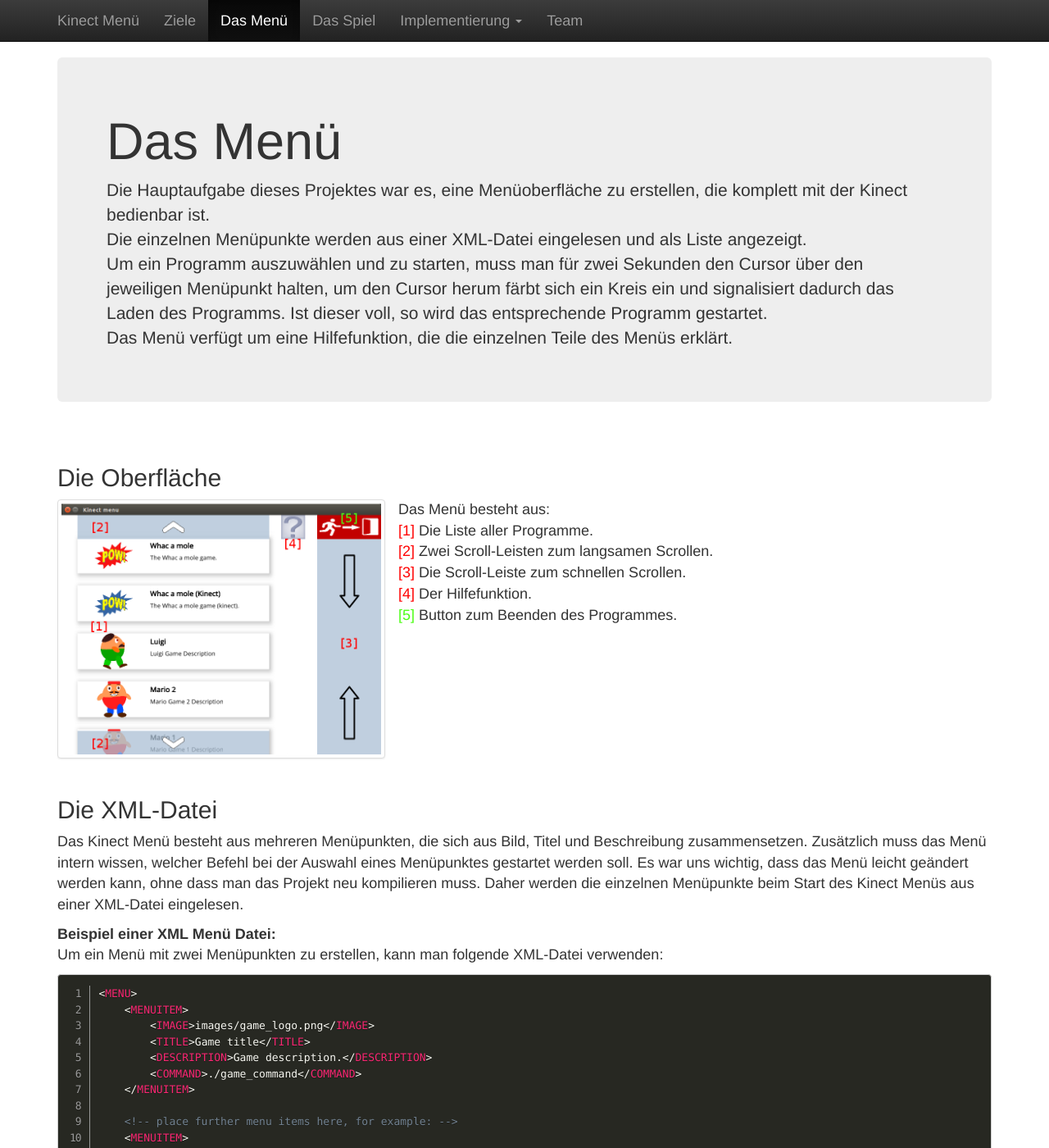
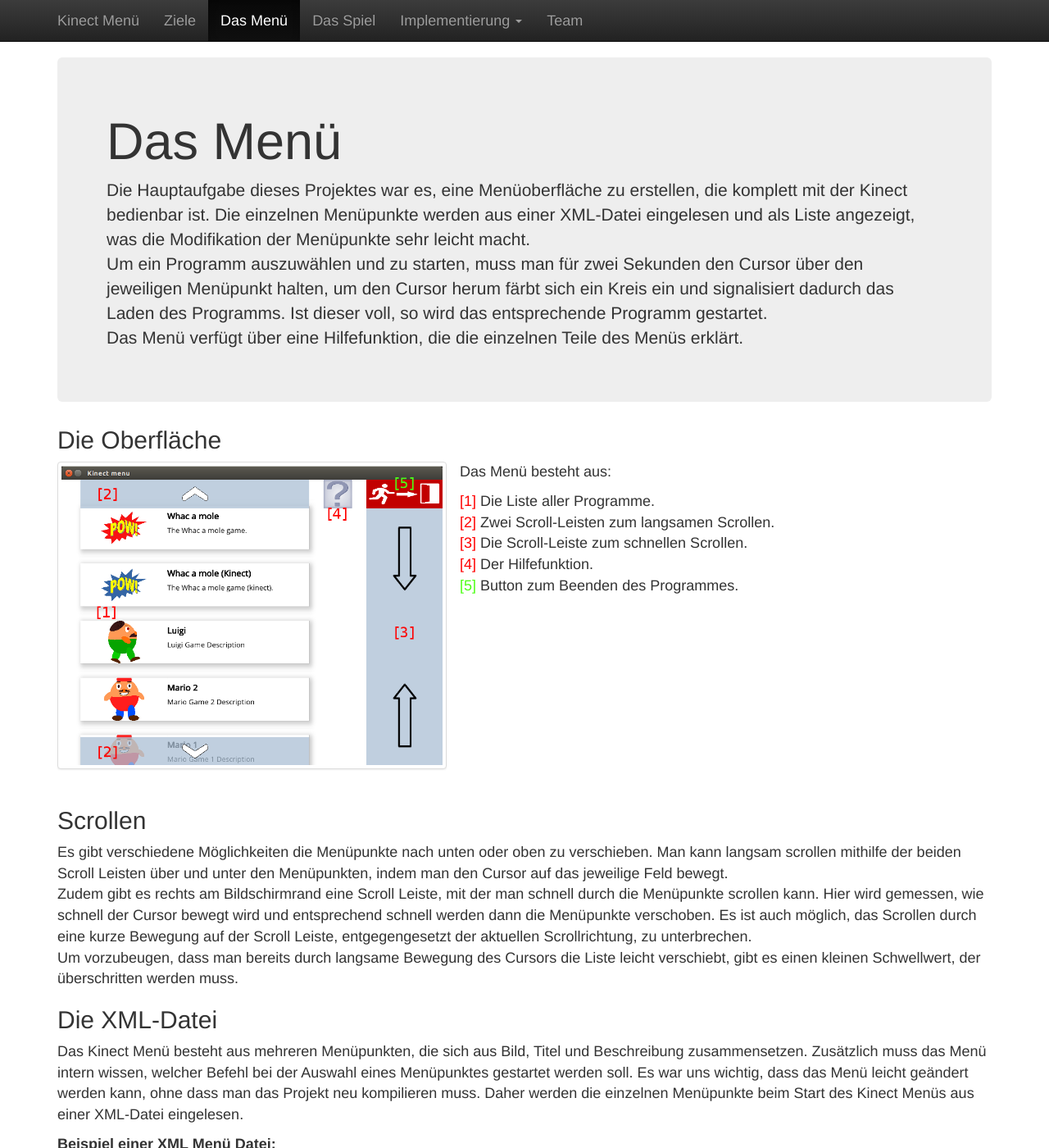
Before and after one commit to dagophil/sfml_openni, a Jekyll site: the page built from menu.html, in a window 1280 px wide and 1400 px high. Shown: the whole window at 82% size. Built offline with Jekyll 4.4.1, drawn with Linux system fonts in a browser that asks for light colours; some of the changed text lies outside the part shown.

Commit message:
Minor changes on menu page.

```diff
--- a/menu.html
+++ b/menu.html
@@ -7,22 +7,18 @@
 
 <div class="jumbotron">
 <h1>Das Menü</h1>
-    <p>
-        Die Hauptaufgabe dieses Projektes war es, eine Menüoberfläche zu erstellen, die komplett mit der Kinect bedienbar ist.
-    <br/> Die einzelnen Menüpunkte werden aus einer XML-Datei eingelesen und als Liste angezeigt.
-    <br /> Um ein Programm auszuwählen und zu starten, muss man für zwei Sekunden den Cursor über den jeweiligen Menüpunkt halten, um den Cursor herum färbt sich ein Kreis ein und signalisiert dadurch das Laden des Programms. Ist dieser voll, so wird das entsprechende Programm gestartet.
-    <br /> Das Menü verfügt um eine Hilfefunktion, die die einzelnen Teile des Menüs erklärt.
-    </p>
+    <p>Die Hauptaufgabe dieses Projektes war es, eine Menüoberfläche zu erstellen, die komplett mit der Kinect bedienbar ist. Die einzelnen Menüpunkte werden aus einer XML-Datei eingelesen und als Liste angezeigt, was die Modifikation der Menüpunkte sehr leicht macht.<br />
+    Um ein Programm auszuwählen und zu starten, muss man für zwei Sekunden den Cursor über den jeweiligen Menüpunkt halten, um den Cursor herum färbt sich ein Kreis ein und signalisiert dadurch das Laden des Programms. Ist dieser voll, so wird das entsprechende Programm gestartet.<br />
+    Das Menü verfügt über eine Hilfefunktion, die die einzelnen Teile des Menüs erklärt.</p>
 </div>
-<br />
 
 <h2>Die Oberfläche</h2>
 <div class="clearfix">
     <a href="{{base}}/img/menu_screenshot.png" class="lightbox-link" data-lightbox="menu_screenshot">
-        <img class="img-responsive img-thumbnail lfloat-sm-6"  width="400" height="314" src="{{base}}/img/menu_screenshot.png" alt="menu_screenshot.png"/></a>
+        <img class="img-responsive img-thumbnail lfloat-sm-5"  width="800" height="628" src="{{base}}/img/menu_screenshot.png" alt="menu_screenshot.png"/></a>
+    <p>Das Menü besteht aus:</p>
     <p>
-        Das Menü besteht aus:
-        <br /><span style="color:#FF0000">[1]</span> Die Liste aller Programme.
+        <span style="color:#FF0000">[1]</span> Die Liste aller Programme.
         <br /><span style="color:#FF0000">[2]</span> Zwei Scroll-Leisten zum langsamen Scrollen.
         <br /><span style="color:#FF0000">[3]</span> Die Scroll-Leiste zum schnellen Scrollen.
         <br /><span style="color:#FF0000">[4]</span> Der Hilfefunktion.
@@ -30,6 +26,12 @@
     </p>
 </div>
 <br />
+
+<h2>Scrollen</h2>
+<p>Es gibt verschiedene Möglichkeiten die Menüpunkte nach unten oder oben zu verschieben. Man kann langsam scrollen mithilfe der beiden Scroll Leisten über und unter den Menüpunkten, indem man den Cursor auf das jeweilige Feld bewegt.<br />
+Zudem gibt es rechts am Bildschirmrand eine Scroll Leiste, mit der man schnell durch die Menüpunkte scrollen kann. Hier wird gemessen, wie schnell der Cursor bewegt wird und entsprechend schnell werden dann die Menüpunkte verschoben. Es ist auch möglich, das Scrollen durch eine kurze Bewegung auf der Scroll Leiste, entgegengesetzt der aktuellen Scrollrichtung, zu unterbrechen.<br />
+Um vorzubeugen, dass man bereits durch langsame Bewegung des Cursors die Liste leicht verschiebt, gibt es einen kleinen Schwellwert, der überschritten werden muss.
+</p>
 
 <h2>Die XML-Datei</h2>
 <p>Das Kinect Menü besteht aus mehreren Menüpunkten, die sich aus Bild, Titel und Beschreibung zusammensetzen. Zusätzlich muss das Menü intern wissen, welcher Befehl bei der Auswahl eines Menüpunktes gestartet werden soll. Es war uns wichtig, dass das Menü leicht geändert werden kann, ohne dass man das Projekt neu kompilieren muss. Daher werden die einzelnen Menüpunkte beim Start des Kinect Menüs aus einer XML-Datei eingelesen.</p>
@@ -55,6 +57,7 @@
     &lt;/MENUITEM&gt;
 &lt;/MENU&gt;</code>
 </pre>
+<br />
 
 <h3>Einlesen der XML-Datei</h3>
 <p>Um die XMl-Datei einzulesen, wird <a href="http://www.grinninglizard.com/tinyxml2/" target="_blank">TinyXML-2</a> benutzt. Die TinyXML-2 API ist dank dem objektorientierten Ansatz sehr gut zu benutzen. Der komplette Code zum Einlesen der XML-Datei des Menüs lautet wie folgt:</p>
```
Also changed, not shown: other parts of menu.html (+0 -7 lines).
